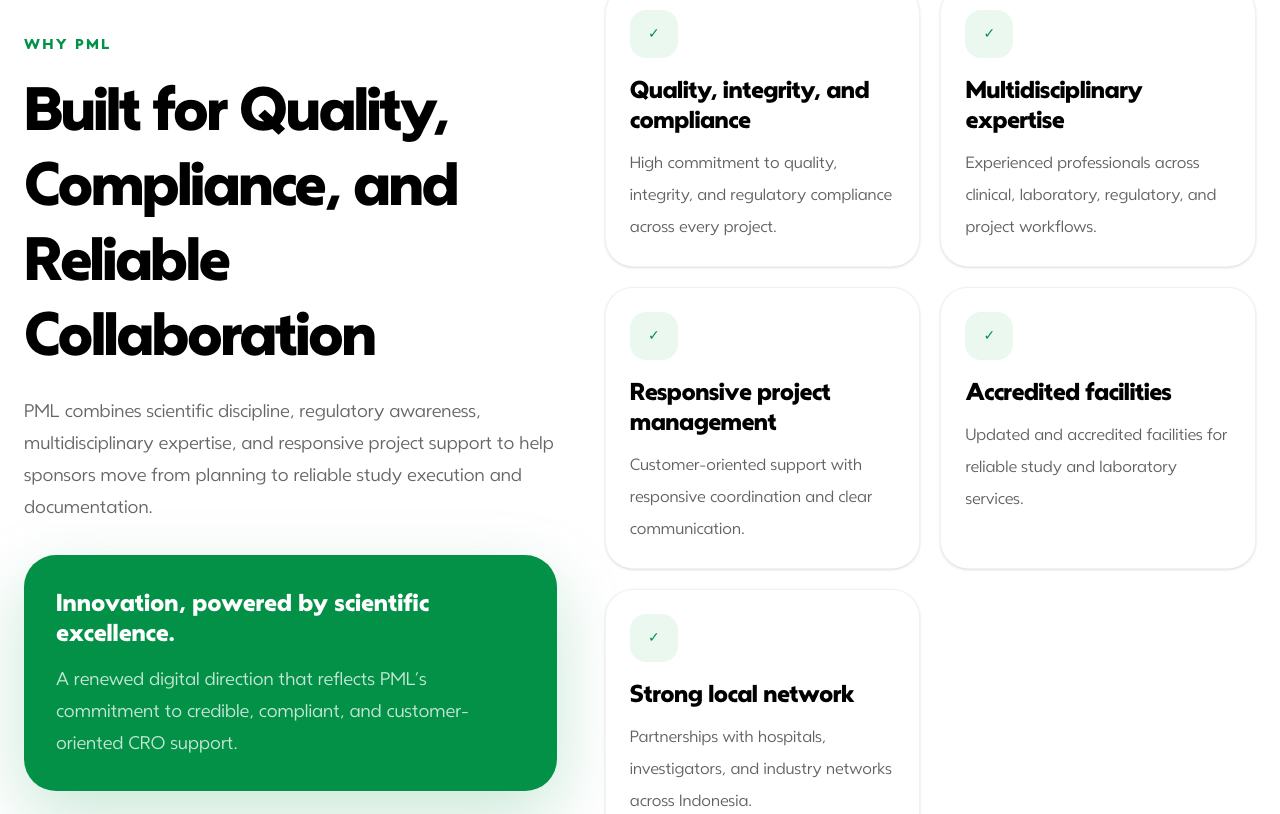
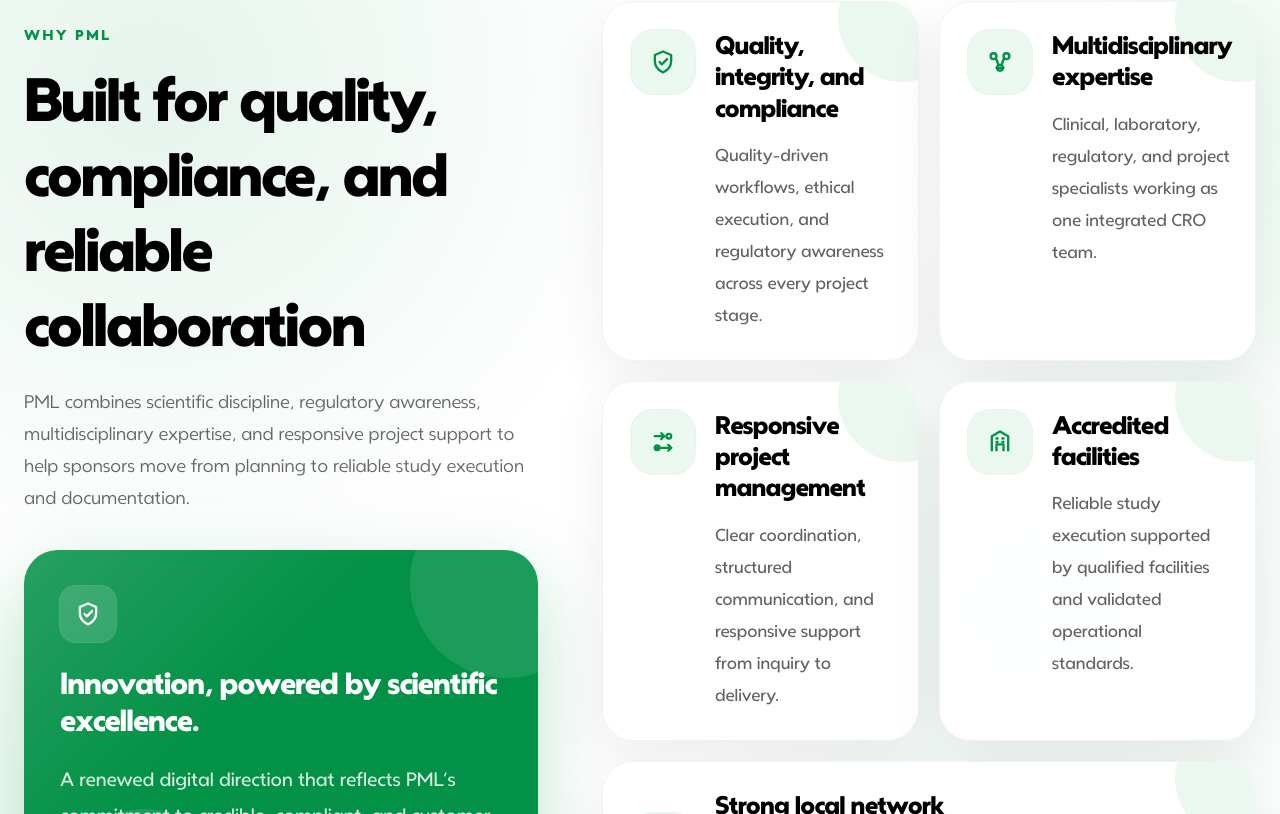
Before and after one commit to dickyendra07/PML-Website-Next, a Next.js app in the folder apps/web/: page / in a window 1280 px wide. Shown: the part 2086-2900 px from the top of the page. Built offline with nearby package versions, Linux system fonts and the light colour scheme; no server answers.

Commit message:
Polish homepage why PML and global typography

```diff
--- a/apps/web/components/home/WhyPml.tsx
+++ b/apps/web/components/home/WhyPml.tsx
@@ -1,68 +1,155 @@
 import SectionHeader from "@/components/ui/SectionHeader";
 
 const points = [
-  [
-    "Quality, integrity, and compliance",
-    "High commitment to quality, integrity, and regulatory compliance across every project.",
-  ],
-  [
-    "Multidisciplinary expertise",
-    "Experienced professionals across clinical, laboratory, regulatory, and project workflows.",
-  ],
-  [
-    "Responsive project management",
-    "Customer-oriented support with responsive coordination and clear communication.",
-  ],
-  [
-    "Accredited facilities",
-    "Updated and accredited facilities for reliable study and laboratory services.",
-  ],
-  [
-    "Strong local network",
-    "Partnerships with hospitals, investigators, and industry networks across Indonesia.",
-  ],
+  {
+    title: "Quality, integrity, and compliance",
+    desc: "Quality-driven workflows, ethical execution, and regulatory awareness across every project stage.",
+    icon: "shield",
+  },
+  {
+    title: "Multidisciplinary expertise",
+    desc: "Clinical, laboratory, regulatory, and project specialists working as one integrated CRO team.",
+    icon: "network",
+  },
+  {
+    title: "Responsive project management",
+    desc: "Clear coordination, structured communication, and responsive support from inquiry to delivery.",
+    icon: "workflow",
+  },
+  {
+    title: "Accredited facilities",
+    desc: "Reliable study execution supported by qualified facilities and validated operational standards.",
+    icon: "facility",
+  },
+  {
+    title: "Strong local network",
+    desc: "Partnerships with hospitals, investigators, healthcare institutions, and industry networks across Indonesia.",
+    icon: "globe",
+    featured: true,
+  },
 ];
+
+function WhyIcon({ name }: { name: string }) {
+  const common = "currentColor";
+
+  if (name === "shield") {
+    return (
+      <svg width="28" height="28" viewBox="0 0 24 24" fill="none" aria-hidden="true">
+        <path d="M12 3L19 6V11C19 15.8 16 19.2 12 21C8 19.2 5 15.8 5 11V6L12 3Z" stroke={common} strokeWidth="2" strokeLinejoin="round" />
+        <path d="M9 12L11 14L15.5 9.5" stroke={common} strokeWidth="2" strokeLinecap="round" strokeLinejoin="round" />
+      </svg>
+    );
+  }
+
+  if (name === "network") {
+    return (
+      <svg width="28" height="28" viewBox="0 0 24 24" fill="none" aria-hidden="true">
+        <circle cx="6.5" cy="7" r="2.5" stroke={common} strokeWidth="2" />
+        <circle cx="17.5" cy="7" r="2.5" stroke={common} strokeWidth="2" />
+        <circle cx="12" cy="17" r="2.5" stroke={common} strokeWidth="2" />
+        <path d="M8.5 8.8L10.8 14.8M15.5 8.8L13.2 14.8M9 17H15" stroke={common} strokeWidth="2" strokeLinecap="round" />
+      </svg>
+    );
+  }
+
+  if (name === "workflow") {
+    return (
+      <svg width="28" height="28" viewBox="0 0 24 24" fill="none" aria-hidden="true">
+        <path d="M5 7H13" stroke={common} strokeWidth="2" strokeLinecap="round" />
+        <path d="M5 17H19" stroke={common} strokeWidth="2" strokeLinecap="round" />
+        <path d="M13 7L10.5 4.5M13 7L10.5 9.5" stroke={common} strokeWidth="2" strokeLinecap="round" strokeLinejoin="round" />
+        <path d="M19 17L16.5 14.5M19 17L16.5 19.5" stroke={common} strokeWidth="2" strokeLinecap="round" strokeLinejoin="round" />
+        <circle cx="17" cy="7" r="2" stroke={common} strokeWidth="2" />
+        <circle cx="7" cy="17" r="2" stroke={common} strokeWidth="2" />
+      </svg>
+    );
+  }
+
+  if (name === "facility") {
+    return (
+      <svg width="28" height="28" viewBox="0 0 24 24" fill="none" aria-hidden="true">
+        <path d="M5 20V7L12 3L19 7V20" stroke={common} strokeWidth="2" strokeLinejoin="round" />
+        <path d="M9 20V14H15V20" stroke={common} strokeWidth="2" strokeLinejoin="round" />
+        <path d="M9 9H10M14 9H15M9 12H10M14 12H15" stroke={common} strokeWidth="2" strokeLinecap="round" />
+      </svg>
+    );
+  }
+
+  if (name === "globe") {
+    return (
+      <svg width="28" height="28" viewBox="0 0 24 24" fill="none" aria-hidden="true">
+        <circle cx="12" cy="12" r="8.5" stroke={common} strokeWidth="2" />
+        <path d="M3.5 12H20.5" stroke={common} strokeWidth="2" strokeLinecap="round" />
+        <path d="M12 3.5C14.2 6 15.2 8.8 15.2 12C15.2 15.2 14.2 18 12 20.5C9.8 18 8.8 15.2 8.8 12C8.8 8.8 9.8 6 12 3.5Z" stroke={common} strokeWidth="2" strokeLinejoin="round" />
+      </svg>
+    );
+  }
+
+  return null;
+}
 
 export default function WhyPml() {
   return (
-    <section id="about" className="bg-white py-16 md:py-28">
-      <div className="pml-container grid gap-10 lg:grid-cols-[0.9fr_1.1fr] lg:items-center lg:gap-12">
+    <section id="about" className="relative overflow-hidden bg-white py-18 md:py-32">
+      <div className="absolute inset-0 bg-[radial-gradient(circle_at_12%_18%,rgba(3,145,71,0.10),transparent_34%),radial-gradient(circle_at_82%_62%,rgba(3,145,71,0.08),transparent_30%)]" />
+      <div className="absolute inset-x-0 top-0 h-px bg-gradient-to-r from-transparent via-black/10 to-transparent" />
+      <div className="absolute right-[-160px] top-20 h-[420px] w-[420px] rounded-full bg-[#eaf8f0]/70 blur-3xl" />
+      <div className="absolute left-[-180px] bottom-10 h-[360px] w-[360px] rounded-full bg-[#f4fbf7] blur-3xl" />
+
+      <div className="pml-container relative grid gap-12 lg:grid-cols-[0.88fr_1.12fr] lg:items-center lg:gap-16">
         <div>
           <SectionHeader
             eyebrow="Why PML"
-            title="Built for Quality, Compliance, and Reliable Collaboration"
+            title="Built for quality, compliance, and reliable collaboration"
             description="PML combines scientific discipline, regulatory awareness, multidisciplinary expertise, and responsive project support to help sponsors move from planning to reliable study execution and documentation."
           />
 
-          <div className="mt-7 rounded-[28px] bg-[#039147] p-6 text-white shadow-[0_24px_70px_rgba(3,145,71,0.22)] md:mt-8 md:rounded-[32px] md:p-8">
-            <p className="text-xl font-black leading-tight md:text-2xl">
+          <div className="relative mt-8 overflow-hidden rounded-[34px] bg-[#039147] p-7 text-white shadow-[0_28px_80px_rgba(3,145,71,0.26)] md:mt-9 md:p-9">
+            <div className="absolute -right-16 -top-16 h-48 w-48 rounded-full bg-white/10" />
+            <div className="absolute -bottom-20 left-8 h-44 w-44 rounded-full bg-white/10" />
+            <div className="absolute inset-0 bg-[linear-gradient(135deg,rgba(255,255,255,0.14),transparent_42%)]" />
+
+            <div className="relative">
+              <div className="mb-6 inline-flex h-14 w-14 items-center justify-center rounded-2xl bg-white/14 text-white ring-1 ring-white/20">
+                <WhyIcon name="shield" />
+              </div>
+
+              <p className="max-w-xl text-2xl font-black leading-tight tracking-[-0.03em] md:text-[30px]">
                 Innovation, powered by scientific excellence.
               </p>
-            <p className="mt-4 text-base leading-8 text-white/78 md:text-lg">
+              <p className="mt-5 max-w-2xl text-[17px] font-medium leading-8 text-white/84 md:text-[19px] md:leading-9">
                 A renewed digital direction that reflects PML’s commitment to credible, compliant, and customer-oriented CRO support.
               </p>
             </div>
           </div>
+        </div>
 
-        <div className="grid grid-cols-2 gap-3 md:gap-5">
-          {points.map(([title, desc], index) => (
+        <div className="grid gap-5 md:grid-cols-2">
+          {points.map((point) => (
             <article
-              key={title}
-              className={`group rounded-[22px] border border-black/5 bg-white p-4 shadow-sm transition hover:-translate-y-1 hover:shadow-xl md:rounded-[28px] md:p-6 ${
-                index === 4 ? "col-span-2 lg:col-span-1" : ""
+              key={point.title}
+              className={`group relative overflow-hidden rounded-[32px] border border-black/5 bg-white/94 p-6 shadow-[0_18px_55px_rgba(0,0,0,0.07)] backdrop-blur transition duration-300 hover:-translate-y-1.5 hover:border-[#039147]/20 hover:shadow-[0_28px_80px_rgba(3,145,71,0.14)] md:p-7 ${
+                point.featured ? "md:col-span-2" : ""
               }`}
             >
-              <div className="mb-4 flex h-10 w-10 items-center justify-center rounded-2xl bg-[#eaf8f0] text-sm font-black text-[#039147] transition group-hover:bg-[#039147] group-hover:text-white md:h-12 md:w-12">
-                ✓
-              </div>
+              <div className="absolute -right-12 -top-12 h-32 w-32 rounded-full bg-[#eaf8f0] transition duration-500 group-hover:scale-125 group-hover:bg-[#039147]/12" />
+              <div className="absolute bottom-0 left-0 h-1 w-0 bg-[#039147] transition-all duration-500 group-hover:w-full" />
 
-              <h3 className="text-xl font-black leading-tight tracking-[-0.02em] text-black md:text-2xl">
-                {title}
+              <div className={`relative flex gap-5 ${point.featured ? "items-start md:items-center" : "items-start"}`}>
+                <span className="flex h-16 w-16 shrink-0 items-center justify-center rounded-[22px] bg-[#eaf8f0] text-[#039147] ring-1 ring-[#039147]/10 transition duration-300 group-hover:bg-[#039147] group-hover:text-white group-hover:shadow-[0_18px_44px_rgba(3,145,71,0.22)]">
+                  <WhyIcon name={point.icon} />
+                </span>
+
+                <div>
+                  <h3 className="text-[22px] font-black leading-tight tracking-[-0.03em] text-black md:text-[25px]">
+                    {point.title}
                   </h3>
 
-              <p className="mt-3 text-base leading-7 text-black/62 md:leading-8">
-                {desc}
+                  <p className="mt-4 text-[17px] font-medium leading-8 text-black/62">
+                    {point.desc}
                   </p>
+                </div>
+              </div>
             </article>
           ))}
         </div>
```
Lines whose indentation alone changed are shown as unchanged.
